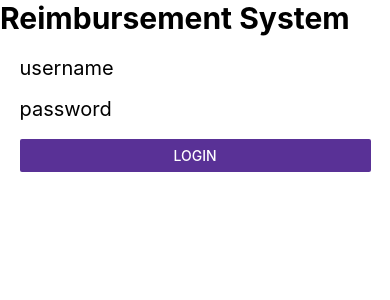
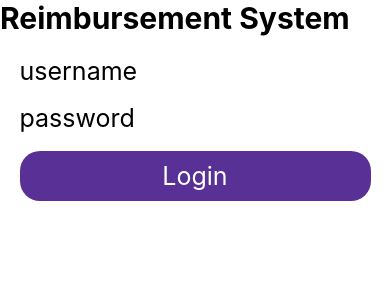
Before and after one commit to wrkagel/Revature-Project-1-Mobile, a React Native app: screen / in a window 390 px wide. Shown: the top 300 px of the page. Built offline with nearby package versions, Linux system fonts and the light colour scheme.

Commit message:
Update Backend address. Some styling changes.

```diff
--- a/components/login-view.tsx
+++ b/components/login-view.tsx
@@ -1,7 +1,7 @@
 import AsyncStorageLib from "@react-native-async-storage/async-storage";
 import axios from "axios";
 import React, { useState } from "react";
-import { Button, StyleSheet, TextInput, View } from "react-native";
+import { Text, Pressable, StyleSheet, TextInput, View } from "react-native";
 import Employee from "../models/employee";
 
 
@@ -37,15 +37,15 @@ export default function LoginView(props:{setManagerId:Function}) {
     return (<View style={{padding:"5%"}}>
         <TextInput style={styles.inputText} placeholder="username" onChangeText={setNameInput} autoCapitalize="none"/>
         <TextInput style={styles.inputText} placeholder="password" onChangeText={setPassInput} secureTextEntry={true} autoCapitalize="none"/>
-        <Button color={"#593196"} title="Login" onPress={login}/>
+        <Pressable style={{height:50, backgroundColor:"#593196", borderRadius:20, justifyContent:"center"}} onPress={login}><Text style={{...styles.inputText, textAlign:"center", color:"#fff", marginBottom:undefined}}>Login</Text></Pressable>
     </View>)
 }
 
 const styles = StyleSheet.create({
     inputText:{
         marginBottom:"5%",
-        fontSize:20
+        fontSize:25
     }
 });
 
-export const backendAddress = 'https://wk-revature-vm.eastus.cloudapp.azure.com';
+export const backendAddress = 'https://wk-reimbursements-backend.azurewebsites.net';
--- a/components/managed-view.tsx
+++ b/components/managed-view.tsx
@@ -33,7 +33,7 @@ export default function ManagedView(props:{navigation: any, route:any, managerId
         navigation.push('ReimbursementList', {id, title});
     }
 
-    return(<FlatList style={{flex:1}} keyExtractor={item => item.id} data={employees} renderItem={({item})=>(
+    return(<FlatList keyExtractor={item => item.id} data={employees} renderItem={({item})=>(
         <Pressable style={styles.listItem} onPress={() => navigateToReimburseList(item.id, `${item.fname}${item.mname ? ` ${item.mname}`:""}${item.lname ? ` ${item.lname}`:""}`)}>
             <EmployeeView {...item}/>
         </Pressable>)}/>
@@ -42,13 +42,12 @@ export default function ManagedView(props:{navigation: any, route:any, managerId
 
 const styles = StyleSheet.create({
     listItem:{
-        flex:1,
         backgroundColor:"#009cdc",
         borderWidth:3,
-        width:"100%",
         borderStyle:"solid",
         borderRadius:20,
         margin:"1.5%",
-        padding:"5%"
+        padding:"5%",
+        marginRight:"1.5%"
     }
 })
--- a/components/reimbursement-list-view.tsx
+++ b/components/reimbursement-list-view.tsx
@@ -36,9 +36,9 @@ export default function ReimbursementViewList(props:{navigation:any, route: any,
         navigation.push('Reimbursement');
     }
 
-    return (show && <FlatList data={reimbursementList} keyExtractor={item => item.id} renderItem={({item, index}) => (
+    return (show ? <FlatList data={reimbursementList} keyExtractor={item => item.id} renderItem={({item, index}) => (
         <Pressable style={{margin:"1.5%"}} onPress={() => navigateToReimbursement(index)}>
             <ReimbursementListItem {...item}/>
         </Pressable>
-    )}/>)
+    )}/>:<></>)
 }
```
